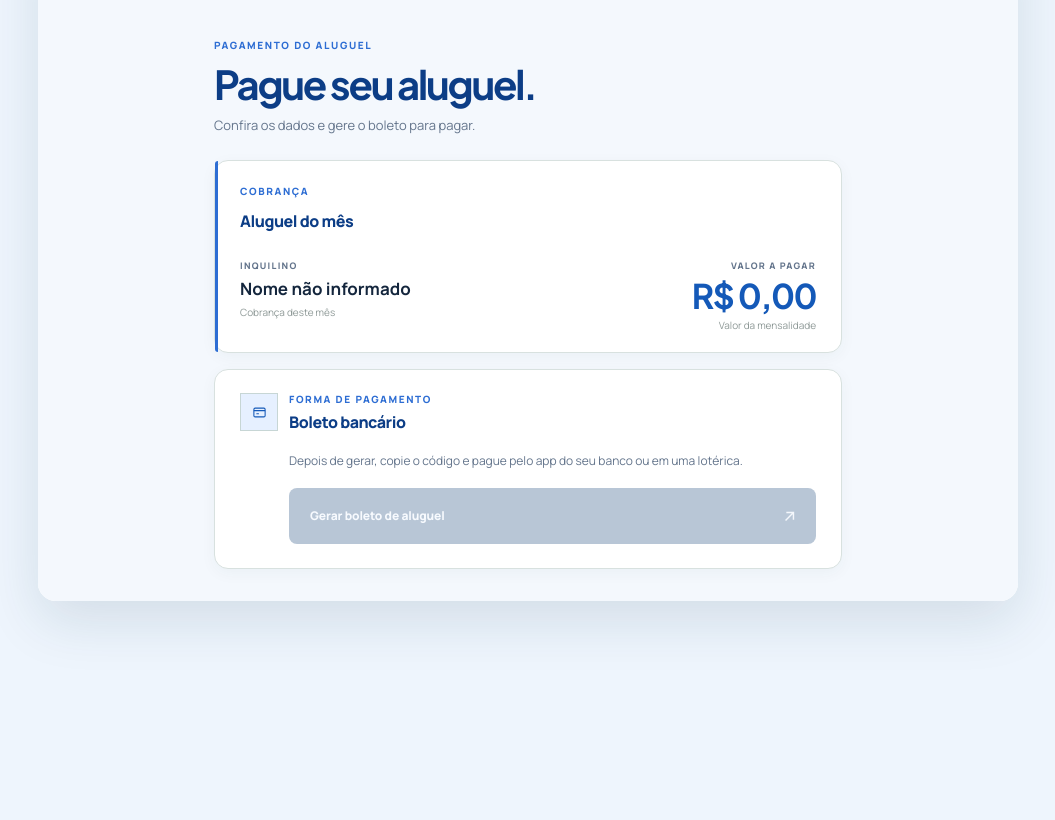
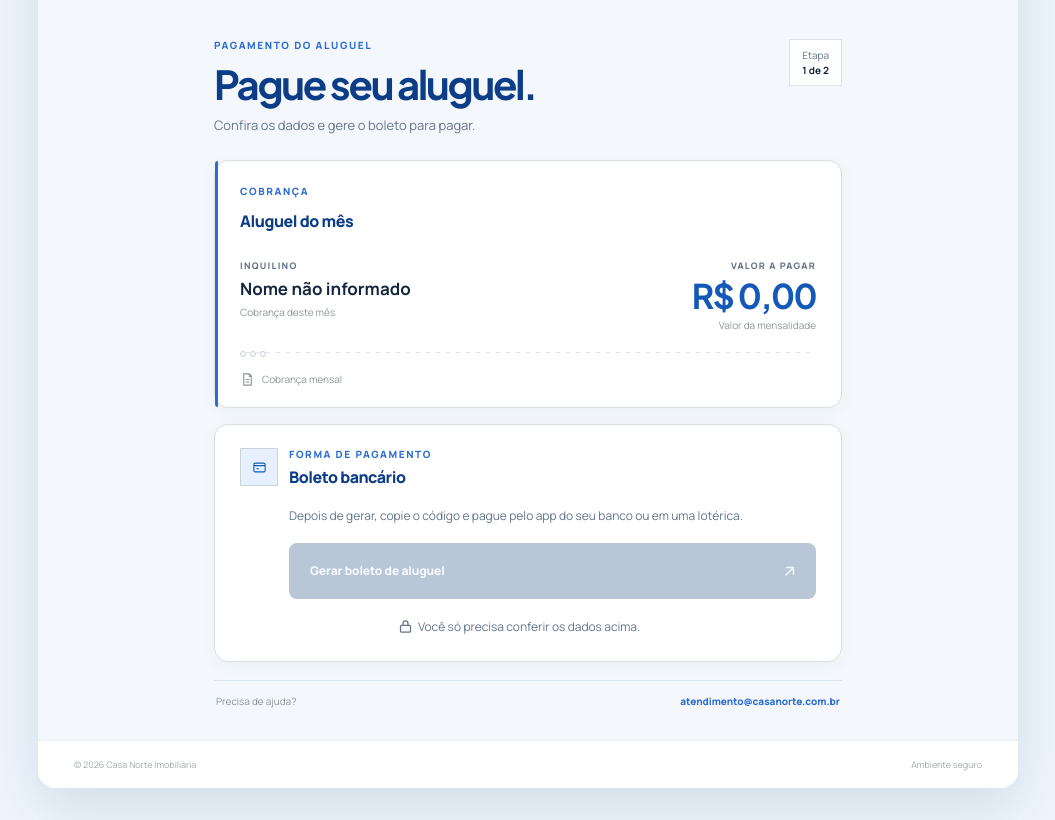
Before and after one commit to email9981z/aluguel, a plain HTML site: page index.html in a window 1280 px wide. Shown: the part 116-936 px from the top of the page, without its empty margins (112-1167 px from the left). Before the commit the page ends 800 px from the top, so only its background shows below. Drawn offline with Linux system fonts and the light colour scheme.

Commit message:
Update index.html

```diff
--- a/index.html
+++ b/index.html
@@ -1024,6 +1024,7 @@
               <h2 id="greeting">Pague seu aluguel.</h2>
               <p class="intro-copy">Confira os dados e gere o boleto para pagar.</p>
             </div>
+            <span class="date-stamp">Etapa<br /><strong>1 de 2</strong></span>
           </div>
 
           <section class="summary-panel" aria-labelledby="summary-title">
@@ -1036,6 +1037,8 @@
               <div class="amount-block"><span class="data-label">Valor a pagar</span><strong id="amount">R$ 0,00</strong><span class="data-caption">Valor da mensalidade</span></div>
             </div>
 
+            <div class="summary-rule"><span></span><span></span><span></span></div>
+            <div class="summary-footnote"><svg viewBox="0 0 24 24" fill="none" stroke="currentColor" stroke-width="1.8"><path d="M6 3h9l3 3v15H6z"/><path d="M15 3v4h4M9 12h6M9 16h6"/></svg><span>Cobrança mensal</span></div>
           </section>
 
           <section class="method-panel" id="method-panel" aria-labelledby="method-title">
@@ -1051,6 +1054,7 @@
                 <span><svg viewBox="0 0 24 24" fill="none" stroke="currentColor" stroke-width="2"><path d="M6 9V3h12v6M6 18H4a2 2 0 0 1-2-2v-5h20v5a2 2 0 0 1-2 2h-2M6 14h12v7H6z"/></svg> Imprima quando quiser</span>
               </div>
               <button class="primary-action" id="generate-button" type="button" aria-label="Gerar boleto de aluguel"><span>Gerar boleto de aluguel</span><svg viewBox="0 0 24 24" fill="none" stroke="currentColor" stroke-width="1.8" aria-hidden="true"><path d="M7 17 17 7M8 7h9v9"/></svg></button>
+              <p class="action-disclaimer"><svg viewBox="0 0 24 24" fill="none" stroke="currentColor" stroke-width="2"><rect x="4" y="10" width="16" height="11" rx="2"/><path d="M8 10V7a4 4 0 0 1 8 0v3"/></svg> Você só precisa conferir os dados acima.</p>
             </div>
 
             <div class="boleto-result" id="boleto-result" aria-live="polite" hidden>
@@ -1062,8 +1066,10 @@
             </div>
           </section>
 
+          <div class="compact-support" id="suporte"><span>Precisa de ajuda?</span><a href="mailto:atendimento@casanorte.com.br">atendimento@casanorte.com.br</a></div>
         </div>
 
+        <footer class="payment-footer"><span>© 2026 Casa Norte Imobiliária</span><span>Ambiente seguro</span></footer>
       </section>
     </div>
   </main>
```
